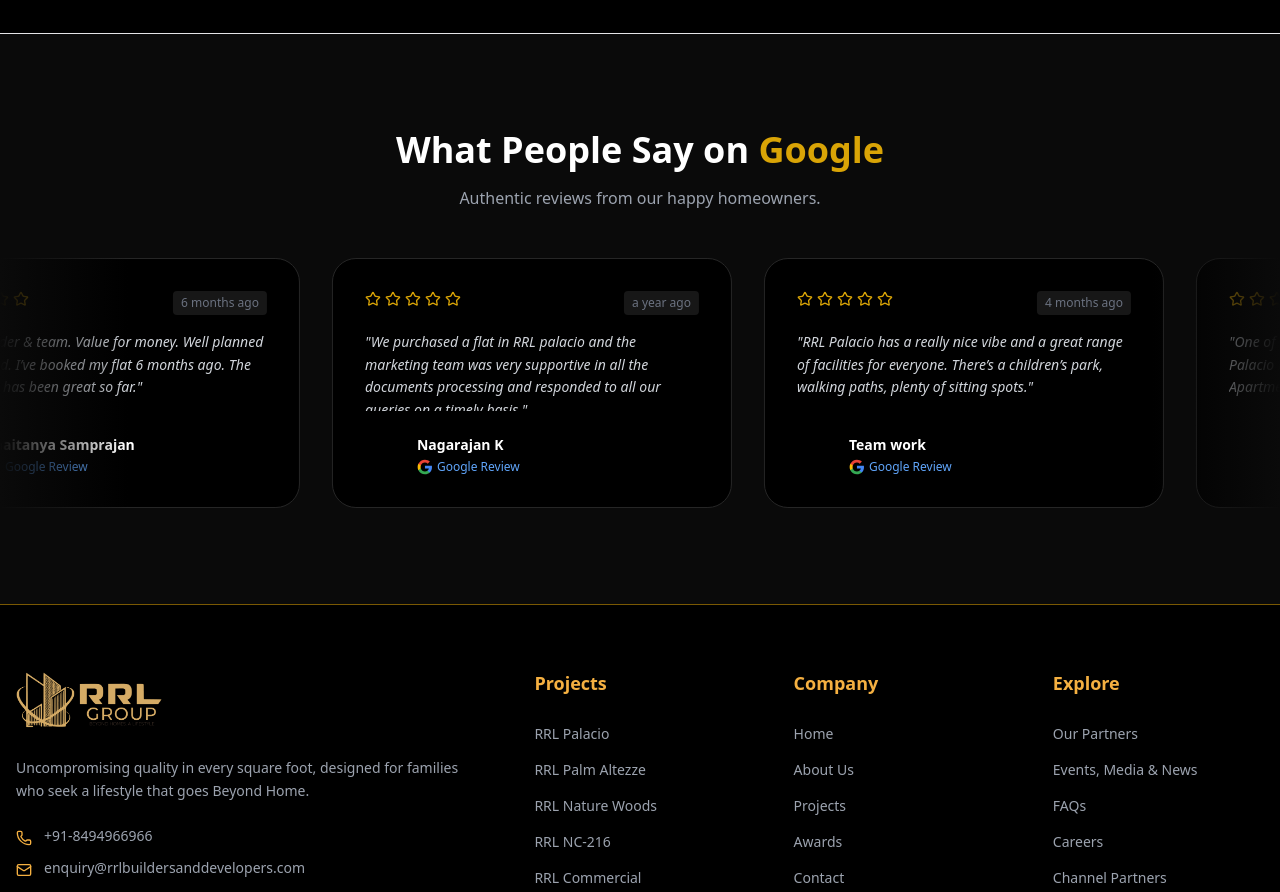
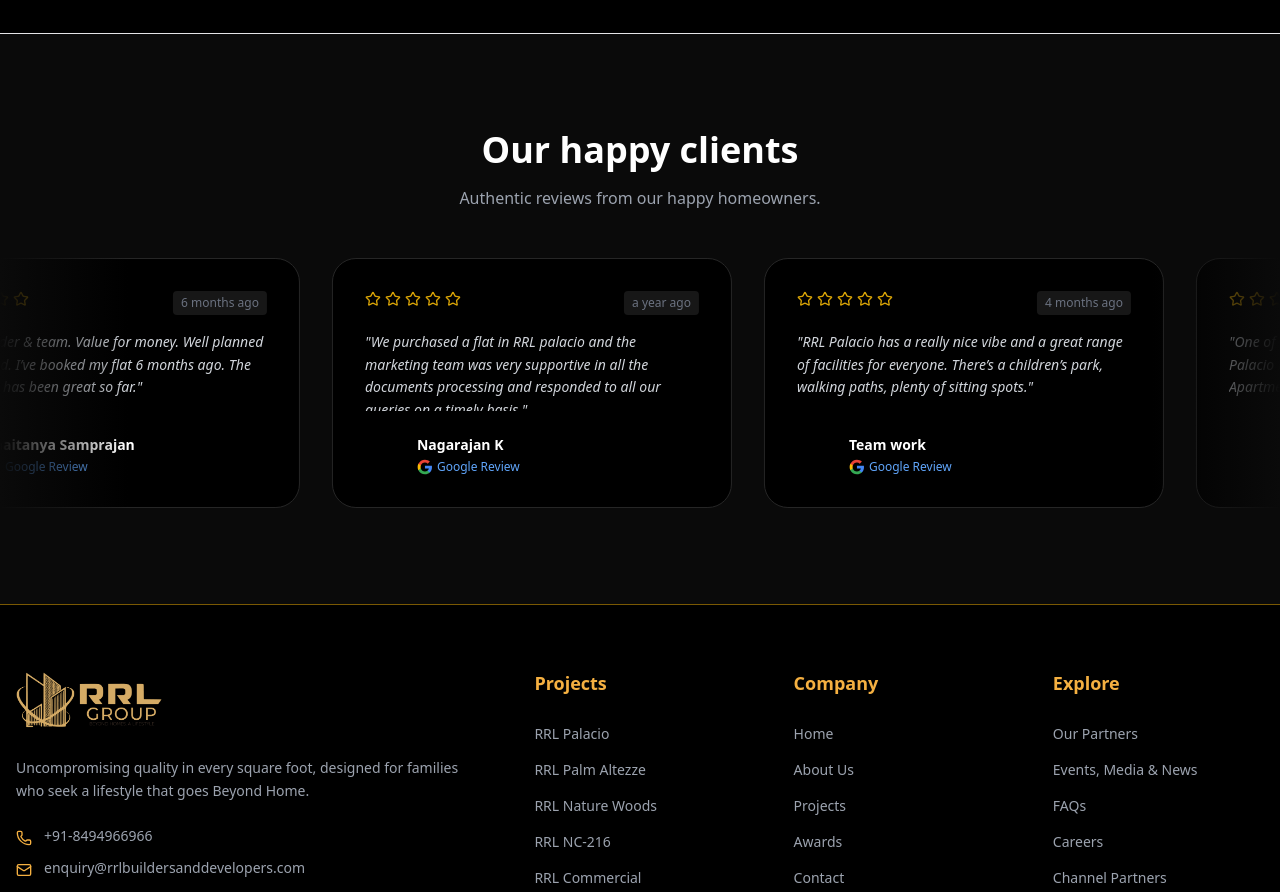
Before and after one commit to PrinceJoshwa/rrl-landing, a Next.js app: page /nri-corner in a window 1280 px wide. Shown: the part 6460-7352 px from the top of the page. Built offline with nearby package versions, Linux system fonts and the light colour scheme; a web font is replaced by a local one.

Commit message:
Update: Nri Page

```diff
--- a/app/nri-corner/page.tsx
+++ b/app/nri-corner/page.tsx
@@ -1254,7 +1254,7 @@
       {/* ================= 8. TESTIMONIALS (Google Reviews) ================= */}
       <section className="py-24 bg-neutral-950 border-t border-gold-900/30 overflow-hidden">
         <div className="container mx-auto px-4 text-center mb-12">
-            <h2 className="text-4xl font-playfair font-bold text-white mb-4">What People Say on <span className="text-gold-500">Google</span></h2>
+            <h2 className="text-4xl font-playfair font-bold text-white mb-4">Our happy clients</h2>
             <p className="text-gray-400">Authentic reviews from our happy homeowners.</p>
         </div>
 
```
